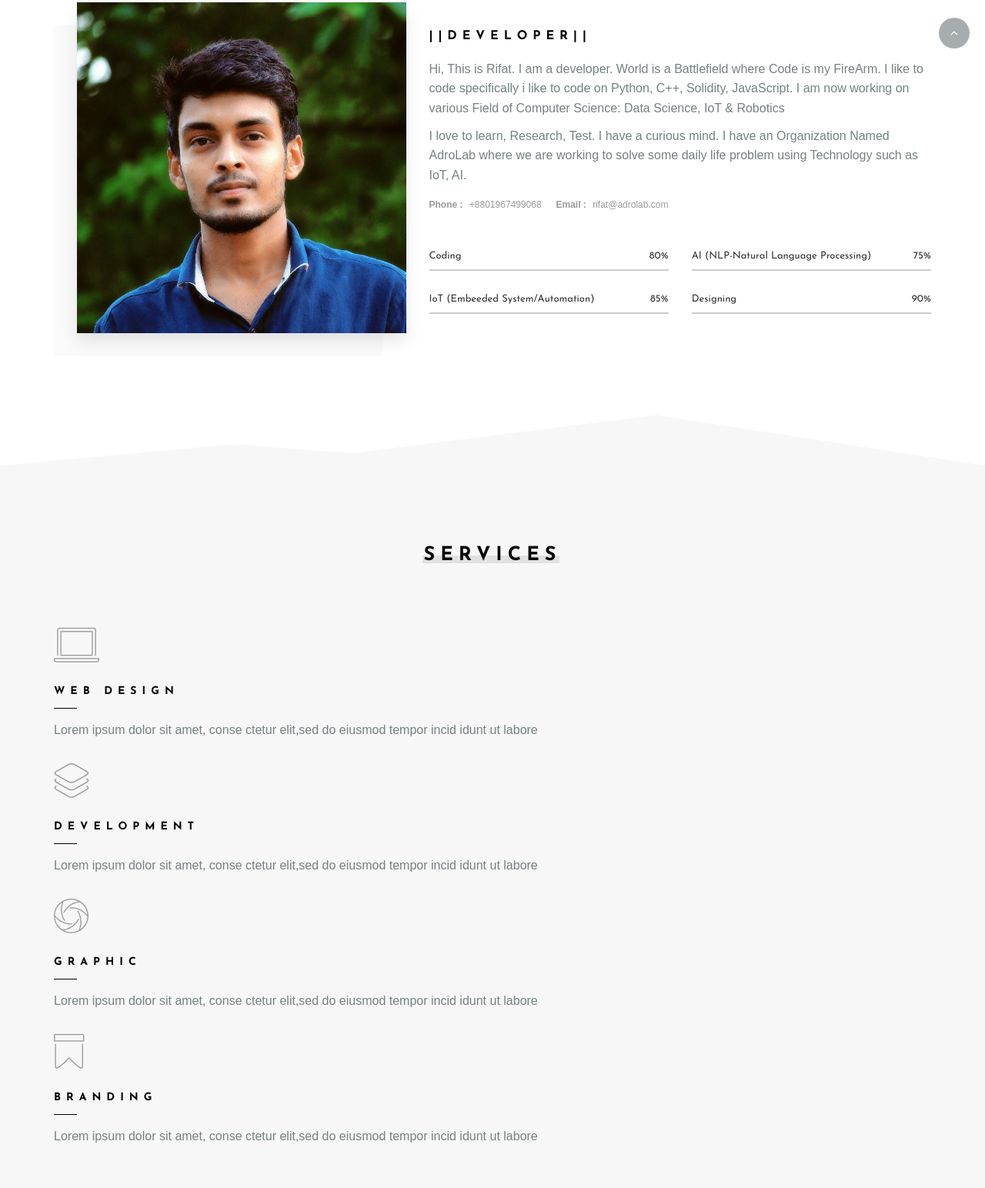
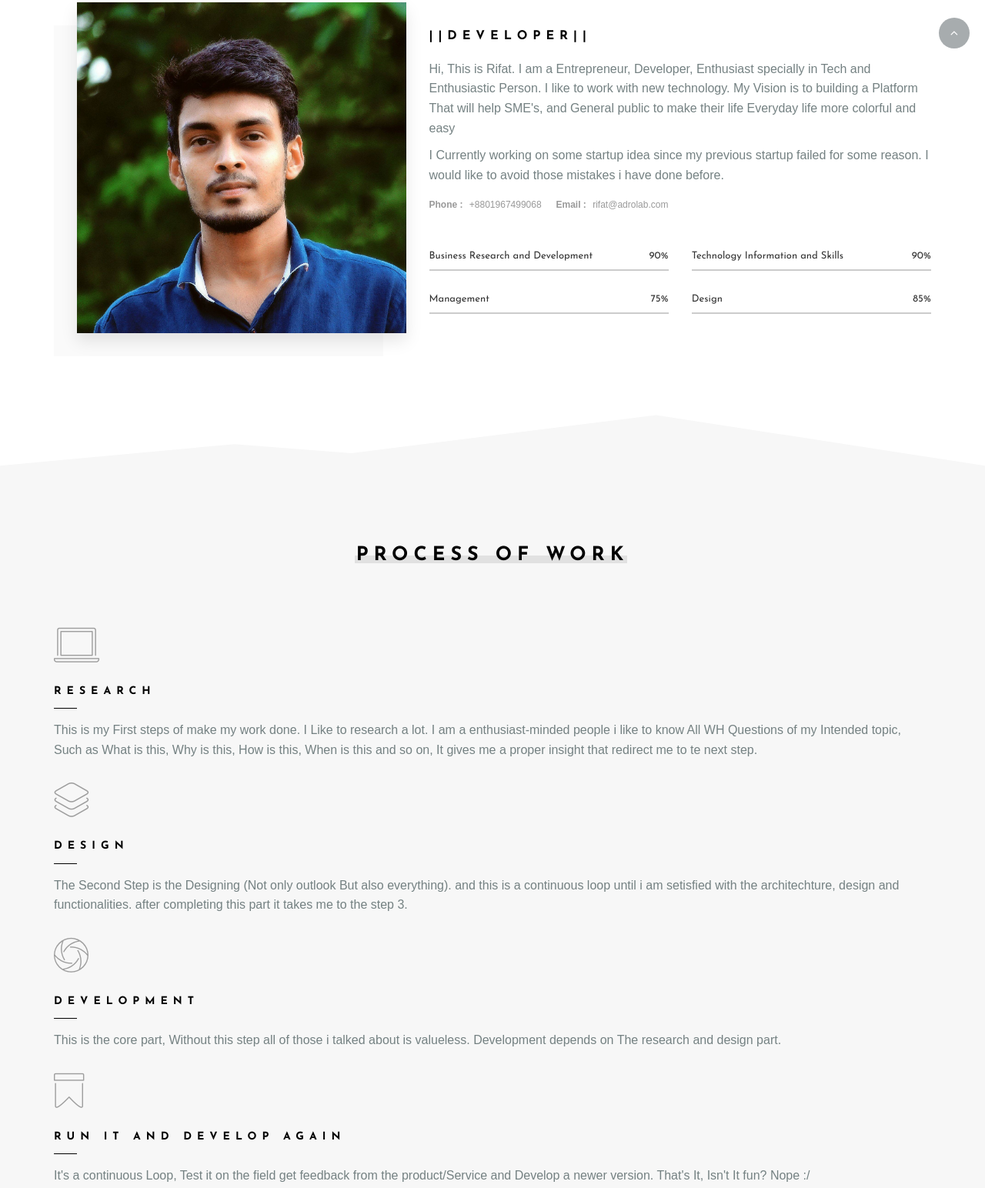
Before and after one commit to rifat6991/rifat6991.github.io, a plain HTML site: page index.html in a window 1280 px wide. Shown: the part 937-2481 px from the top of the page at 77% size. Drawn offline with nearby package versions, Linux system fonts and the light colour scheme; a script that the page names is missing; files whose address does not match are found by name; a web font is replaced by a local one.

Commit message:
Update index.html
Newer update for Otezee

```diff
--- a/index.html
+++ b/index.html
@@ -6,7 +6,7 @@
         <meta name="viewport" content="width=device-width, initial-scale=1">
         <title>Rifat's Personal Website</title>
        	<meta name="description" content="This website is all about Rifat Cr.">
-		<meta name="keywords" content="Data Science, Machine Learning, Artificial Intelligence, Development, Coding, Programming, Python, Robotics, IoT">
+		<meta name="keywords" content="Business Research, Marketing, Business Development, Data Science, Machine Learning, Artificial Intelligence, Development, Coding, Programming, Python, Robotics, IoT">
 
         <link href="img/favicon.ico" rel="icon" type="image/png">
 
@@ -100,8 +100,8 @@
 					            <span class="blc">I Am </span>
 					            <span class="cd-words-wrapper">
 					              <b class="is-visible">Rifat</b>
+					              <b>Entrepreneur</b>
 					              <b>Developer</b>
-					              <b>Learner</b>
 					            </span>
 			          		</h1>
 						</div>
@@ -141,8 +141,8 @@
 					<div class="col-md-7">
 						<div class="content pt-30">
 							<h6 class="htitle mb-15">||Developer||</h6>
-							<p class="mb-10">Hi, This is Rifat. I am a developer. World is a Battlefield where Code is my FireArm. I like to code specifically i like to code on Python, C++, Solidity, JavaScript. I am now working on various Field of Computer Science: Data Science, IoT & Robotics</p>
-							<p>I love to learn, Research, Test. I have a curious mind. I have an Organization Named AdroLab where we are working to solve some daily life problem using Technology such as IoT, AI. </p>
+							<p class="mb-10">Hi, This is Rifat. I am a Entrepreneur, Developer, Enthusiast specially in Tech and Enthusiastic Person. I like to work with new technology. My Vision is to building a Platform That will help SME's, and General public to make their life Everyday life more colorful and easy</p>
+							<p>I Currently working on some startup idea since my previous startup failed for some reason. I would like to avoid those mistakes i have done before.</p>
 							<div class="info mt-15">
 								<strong>Phone : <span>+8801967499068</span></strong>
 								<strong>Email : <span>rifat@adrolab.com</span></strong>
@@ -151,22 +151,22 @@
 								<div class="row">
 									<div class="col-md-6">
 										<div class="prog-item">
-											<h6>Coding <span>80%</span></h6>
-											<div class="skills-progress"><span data-value='80%'></span></div>
+											<h6>Business Research and Development <span>90%</span></h6>
+											<div class="skills-progress"><span data-value='90%'></span></div>
 										</div>
 										<div class="prog-item">
-											<h6>IoT (Embeeded System/Automation) <span>85%</span></h6>
-											<div class="skills-progress"><span data-value='85%'></span></div>
+											<h6>Management <span>75%</span></h6>
+											<div class="skills-progress"><span data-value='75%'></span></div>
 										</div>
 									</div>
 									<div class="col-md-6">
 										<div class="prog-item">
-											<h6>AI (NLP-Natural Language Processing) <span>75%</span></h6>
-											<div class="skills-progress"><span data-value='75%'></span></div>
+											<h6>Technology Information and Skills<span>90%</span></h6>
+											<div class="skills-progress"><span data-value='90%'></span></div>
 										</div>
 										<div class="prog-item">
-											<h6>Designing <span>90%</span></h6>
-											<div class="skills-progress"><span data-value='90%'></span></div>
+											<h6>Design<span>85%</span></h6>
+											<div class="skills-progress"><span data-value='85%'></span></div>
 										</div>
 									</div>
 								</div>
@@ -187,29 +187,29 @@
 				<div class="row">
 
 					<div class="section-head">
-						<h4 class="htitle">Services</h4>
+						<h4 class="htitle">Process of work</h4>
 					</div>
 
 					<div class="offer-carsouel">
 						<div class="citem">
 							<span class="icon icon-laptop"></span>
-							<h6 class="htitle">Web Design</h6>
-							<p>Lorem ipsum dolor sit amet, conse ctetur elit,sed do eiusmod tempor incid idunt ut labore</p>
+							<h6 class="htitle">Research </h6>
+							<p>This is my First steps of make my work done. I Like to research a lot. I am a enthusiast-minded people i like to know All WH Questions of my Intended topic, Such as What is this, Why is this, How is this, When is this and so on, It gives me a proper insight that redirect me to te next step.</p>
 						</div>
 						<div class="citem">
 							<span class="icon icon-layers"></span>
-							<h6 class="htitle">Development</h6>
-							<p>Lorem ipsum dolor sit amet, conse ctetur elit,sed do eiusmod tempor incid idunt ut labore</p>
+							<h6 class="htitle">Design</h6>
+							<p>The Second Step is the Designing (Not only outlook But also everything). and this is a continuous loop until i am setisfied with the architechture, design and functionalities. after completing this part it takes me to the step 3.</p>
 						</div>
 						<div class="citem">
 							<span class="icon icon-aperture"></span>
-							<h6 class="htitle">Graphic</h6>
-							<p>Lorem ipsum dolor sit amet, conse ctetur elit,sed do eiusmod tempor incid idunt ut labore</p>
+							<h6 class="htitle">Development</h6>
+							<p>This is the core part, Without this step all of those i talked about is valueless. Development depends on The research and design part.</p>
 						</div>
 						<div class="citem">
 							<span class="icon icon-ribbon"></span>
-							<h6 class="htitle">Branding</h6>
-							<p>Lorem ipsum dolor sit amet, conse ctetur elit,sed do eiusmod tempor incid idunt ut labore</p>
+							<h6 class="htitle">Run It And Develop again</h6>
+							<p>It's a continuous Loop, Test it on the field get feedback from the product/Service and Develop a newer version. That's It, Isn't It fun? Nope :/</p>
 						</div>
 					</div>
 					<div class="clear-fix"></div>
```
